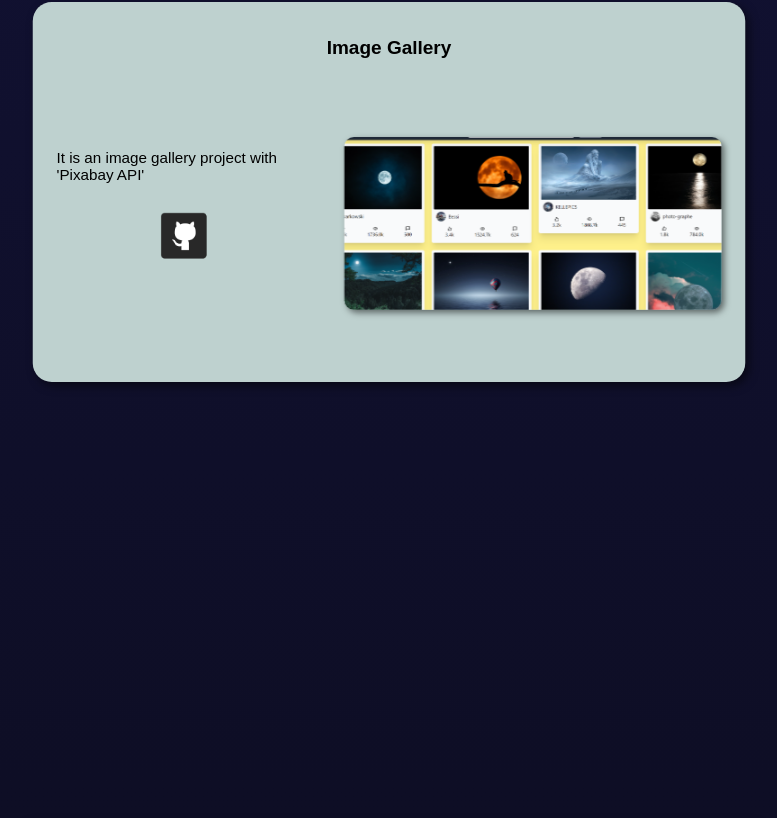
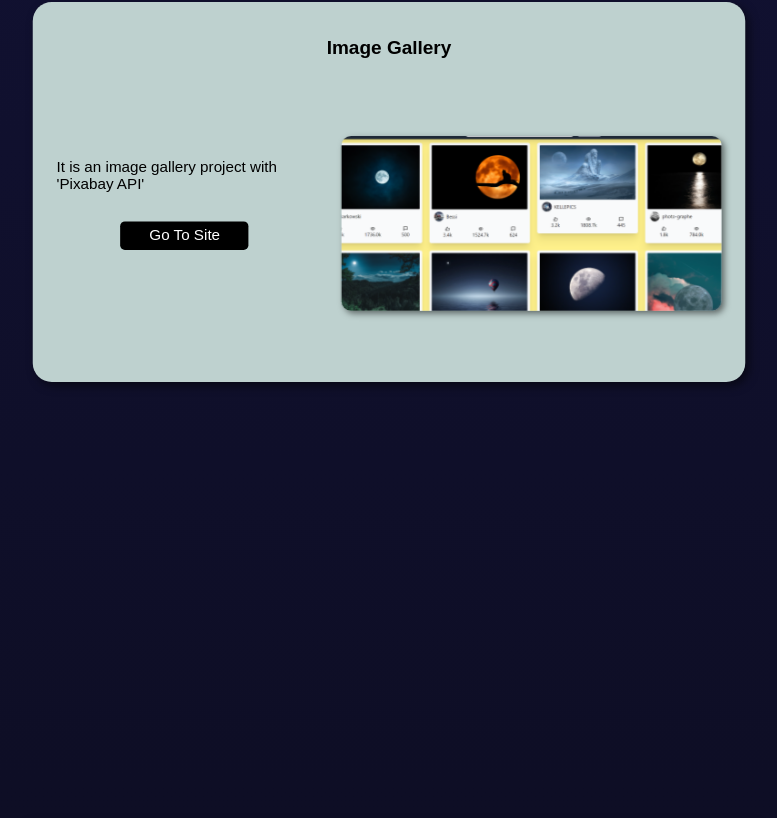
Before and after one commit to vijayvp09/personal_portfolio, a React app: page / in a window 1280 px wide. Shown: the part 976-1794 px from the top of the page, without its empty margins (251-1028 px from the left). Built offline with nearby package versions, Linux system fonts and the light colour scheme; the HTML template or start-up script is replaced by a standard one.

Commit message:
completed project section

```diff
--- a/src/components/parallax/Card.jsx
+++ b/src/components/parallax/Card.jsx
@@ -17,14 +17,19 @@ export default function Card({i, color, src, link, details, title, progress, ran
     return(
         <div ref={container} className="container">
             <motion.div className="card" style={{scale: scale ,background: color, marginTop: `calc(-5% + ${i * 55}px)`}}>
+                { title===null ?
+                <div style={{fontSize: '50px', color: 'black'}}>Coming Soon...</div>:
+                <>
                     <h2>{title}</h2>
                     <div className="content">
                         <p>
                             {details}
-                        <img src="/github.png" alt="" />
+                            <div className="link" href={link}>Go To Site</div>
                         </p>
                         <motion.a  href={link} ><motion.img animate={{transition:{duration: 2}}} style={{scale: imageScale}} src={src} alt="" /></motion.a>
                     </div>
+                </>
+                }
             </motion.div>
         </div>
     )
--- a/src/components/parallax/card.scss
+++ b/src/components/parallax/card.scss
@@ -30,20 +30,30 @@
                 display: flex;
                 flex-direction: column;
                 align-items: center;
+                justify-content: center;
                 gap: 30px;
-                margin-right: 35px;
+                margin-right: 30px;
                 margin-left: 25px;
                 position: relative;
                 top: -20px;
                 color: black;
-                img{
-                    width: 50px;
+                .link{
+                    display: flex;
+                    justify-content: center;
+                    align-items: center;
+                    text-decoration: none;
+                    border: none;
+                    width: 50%;
+                    height: 30px;
+                    background-color: black;
+                    color: white;
+                    box-shadow: 3px 3px 10px rgba   (0,0,0,0.5);
+                    border-radius: 5px;
                     cursor: pointer;
-                    transition: transform 1s ease;
-                }
-                img:hover{
-                    transform: scale(1.1);
-
+                 }
+                .link:hover{
+                    transition: transform .25s ease-out;
+                    transform: scale(1.05);
                 }
             }
             p::first-letter{
```
Also changed, not shown: src/App.jsx (indentation only), src/App.scss (line endings or trailing spaces). Lines whose indentation alone changed are shown as unchanged.
